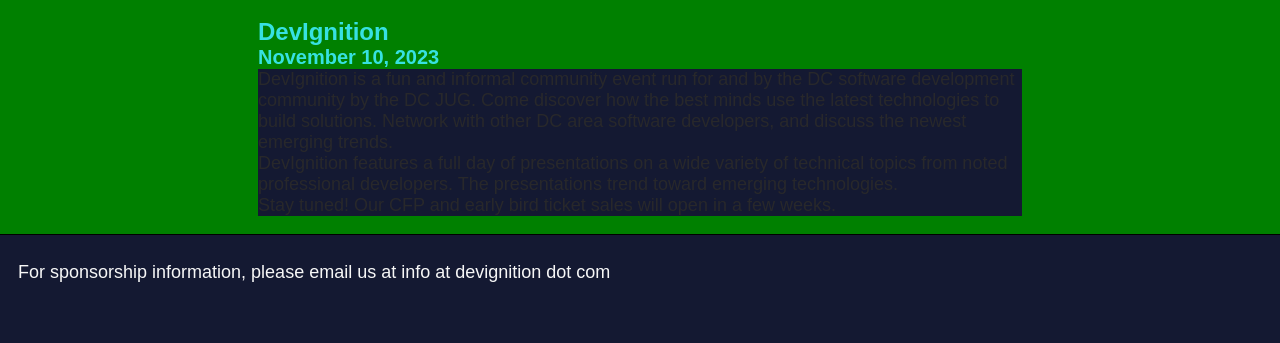
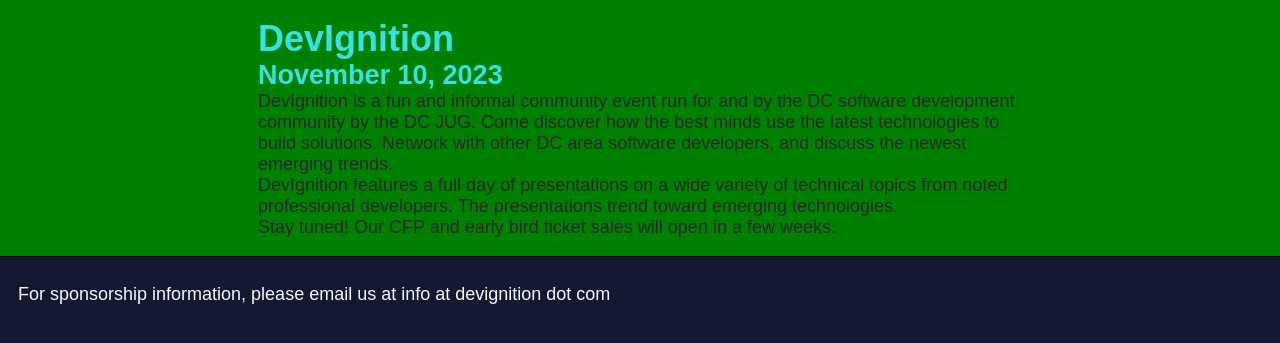
Before and after one commit to gothamgo/devignition, a Jekyll site: the page built from index.html, in a window 1280 px wide. Shown: the top 343 px of the page. Built offline with Jekyll 4.4.1, drawn with Linux system fonts in a browser that asks for light colours; some web fonts are replaced.

Commit message:
Update index.html

```diff
--- a/index.html
+++ b/index.html
@@ -7,17 +7,6 @@
     padding: 1em 1em 1em 1em;
     margin: 0 auto;
     max-width: 800px;
-  }
-  div.content h1 {
-    color: #37e1e1;
-    font-size: 24px;
-  }
-  div.content h2 {
-    color: #37e1e1;
-    font-size: 20px;
-  }
-  div.content p {
-    background-color: #141932;
   }
 </style>
 
```
